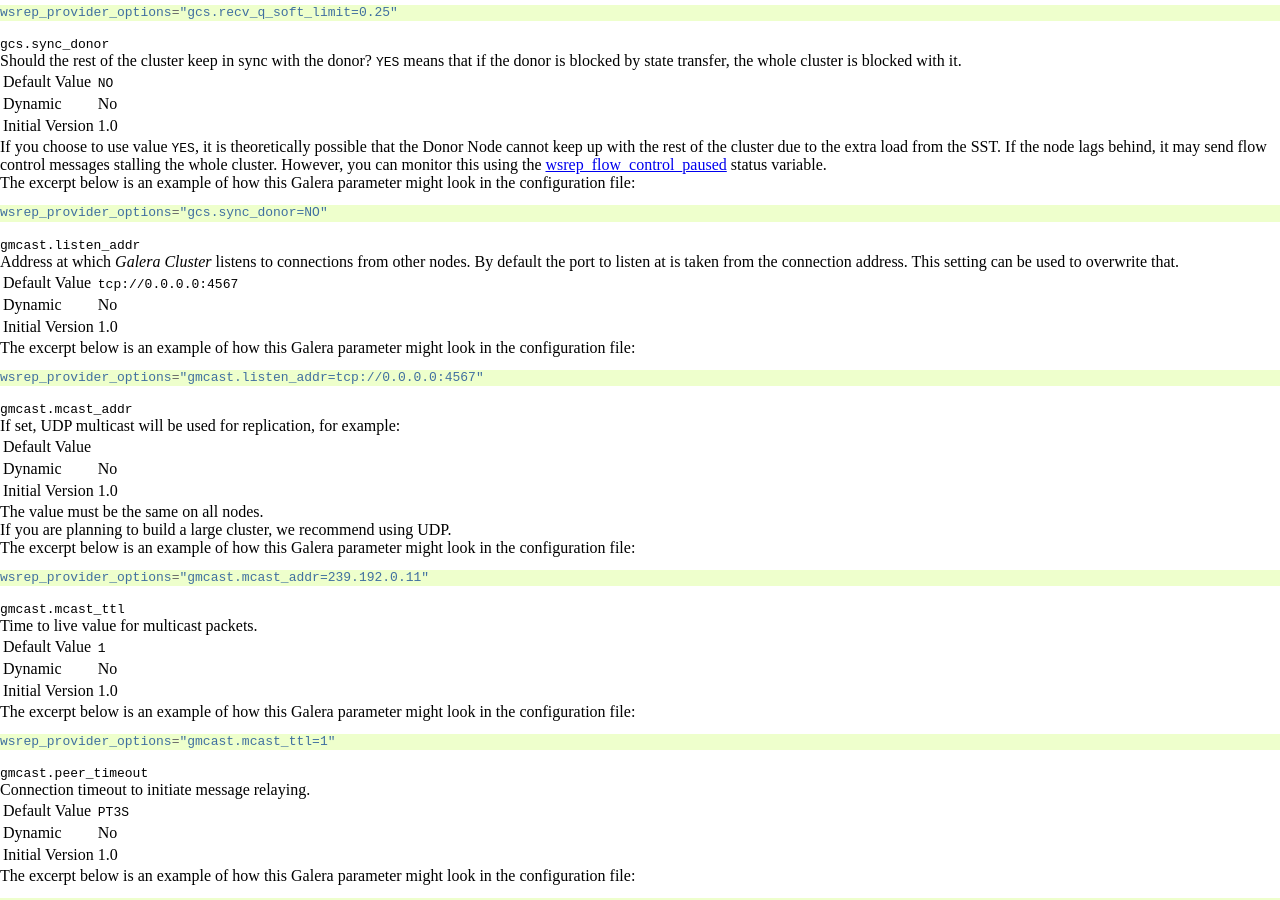
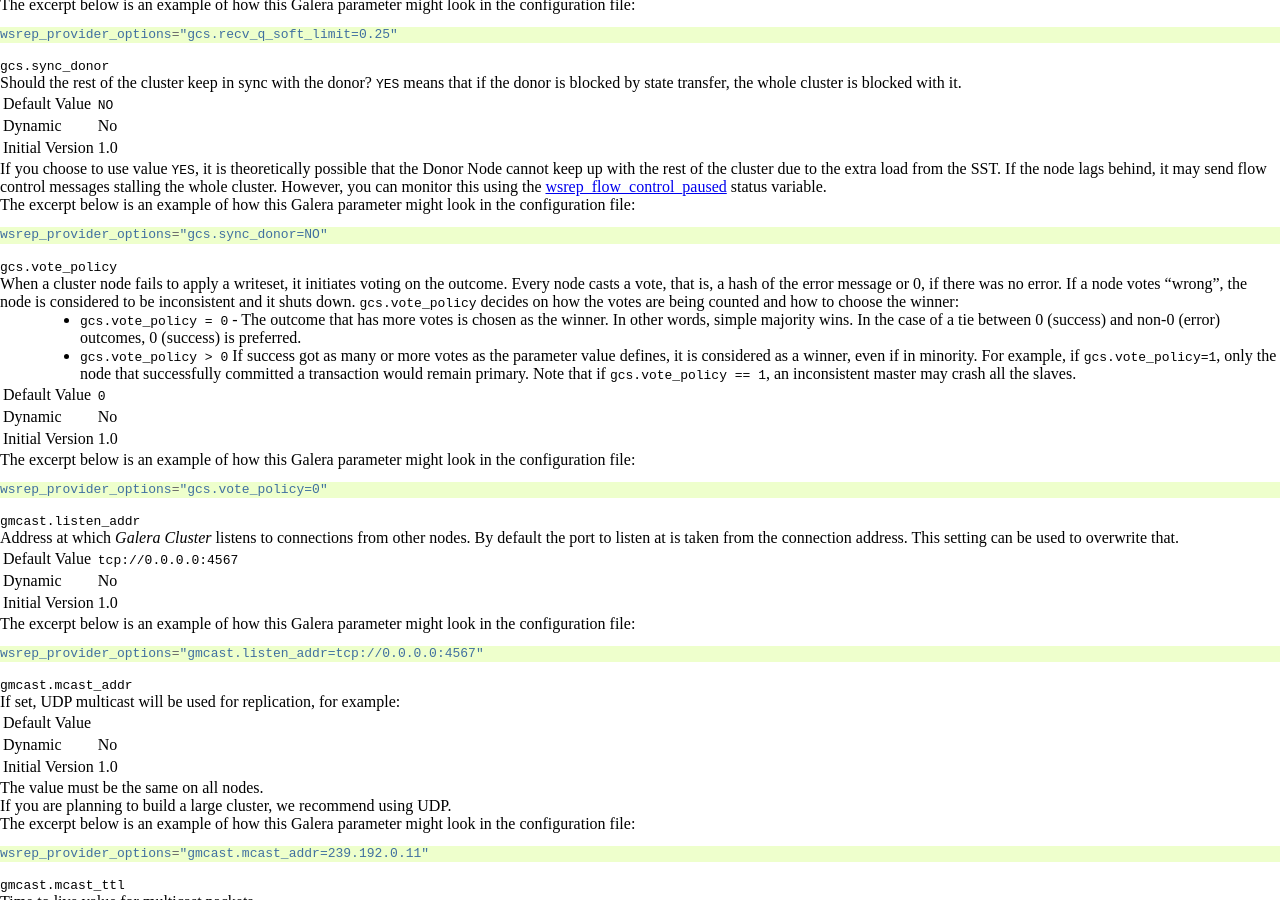
Before and after one commit to codership/documentation, a Sphinx documentation site: the page built from galeracluster/source/documentation/galera-parameters.rst, in a window 1280 px wide and 900 px high, scrolled down 10722 px. Built offline with Sphinx 7.4.7, drawn with Linux system fonts in a browser that asks for light colours; comment, search, counter and statistics services are not loaded; some of the changed text lies outside the part shown.

Commit message:
Issue #305 Conversion test

```diff
--- a/galeracluster/source/documentation/galera-parameters.rst
+++ b/galeracluster/source/documentation/galera-parameters.rst
@@ -138,6 +138,7 @@ Below is a list of all of the Galera parameters.  Each is also a link to further
    ":ref:`gcs.recv_q_hard_limit <gcs.recv_q_hard_limit>`", "``LLONG_MAX``", "  No", "", "1.0"
    ":ref:`gcs.recv_q_soft_limit <gcs.recv_q_soft_limit>`", "``0.25``", "  No", "", "1.0"
    ":ref:`gcs.sync_donor <gcs.sync_donor>`", "``NO``", "  No", "", "1.0"
+   ":ref:`gcs.vote_policy <gcs.vote_policy>`", "``NO``", "  No", "", "1.0"
    ":ref:`gmcast.listen_addr <gmcast.listen_addr>`", "``tcp://0.0.0.0:4567``", "  No", "", "1.0"
    ":ref:`gmcast.mcast_addr <gmcast.mcast_addr>`", "", "  No", "", "1.0"
    ":ref:`gmcast.mcast_ttl <gmcast.mcast_ttl>`", "``1``", "  No", "", "1.0"
@@ -1258,6 +1259,32 @@ The excerpt below is an example of how this Galera parameter might look in the c
    wsrep_provider_options="gcs.sync_donor=NO"
 
 
+.. _`gcs.vote_policy`:
+.. rst-class:: section-heading
+.. rubric:: ``gcs.vote_policy``
+
+.. index::
+   pair: wsrep Provider Options; gcs.vote_policy
+
+When a cluster node fails to apply a writeset, it initiates voting on the outcome. Every node casts a vote, that is, a hash of the error message or 0, if there was no error. If a node votes "wrong", the node is considered to be inconsistent and it shuts down. ``gcs.vote_policy`` decides on how the votes are being counted and how to choose the winner:
+
+- ``gcs.vote_policy = 0`` - The outcome that has more votes is chosen as the winner. In other words, simple majority wins. In the case of a tie between 0 (success) and non-0 (error) outcomes, 0 (success) is preferred.
+- ``gcs.vote_policy > 0`` If success got as many or more votes as the parameter value defines, it is considered as a winner, even if in minority. For example, if ``gcs.vote_policy=1``, only the node that successfully committed a transaction would remain primary. Note that if ``gcs.vote_policy == 1``, an inconsistent master may crash all the slaves.
+
+.. csv-table::
+   :class: doc-options
+
+   "Default Value", "``0``"
+   "Dynamic", "No"
+   "Initial Version", "1.0"
+
+The excerpt below is an example of how this Galera parameter might look in the configuration file:
+
+.. code-block:: ini
+
+   wsrep_provider_options="gcs.vote_policy=0"
+
+
 .. _`gmcast.listen_addr`:
 .. rst-class:: section-heading
 .. rubric:: ``gmcast.listen_addr``
```
